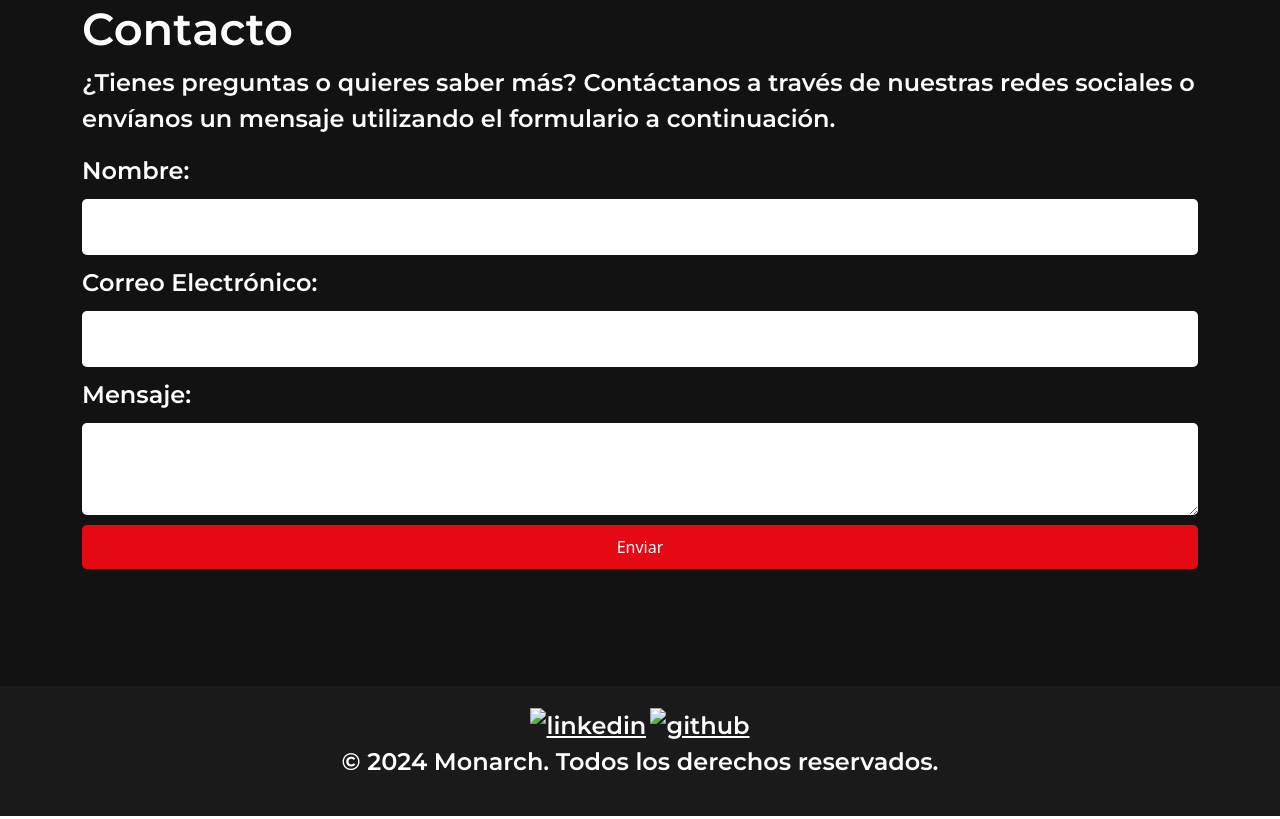
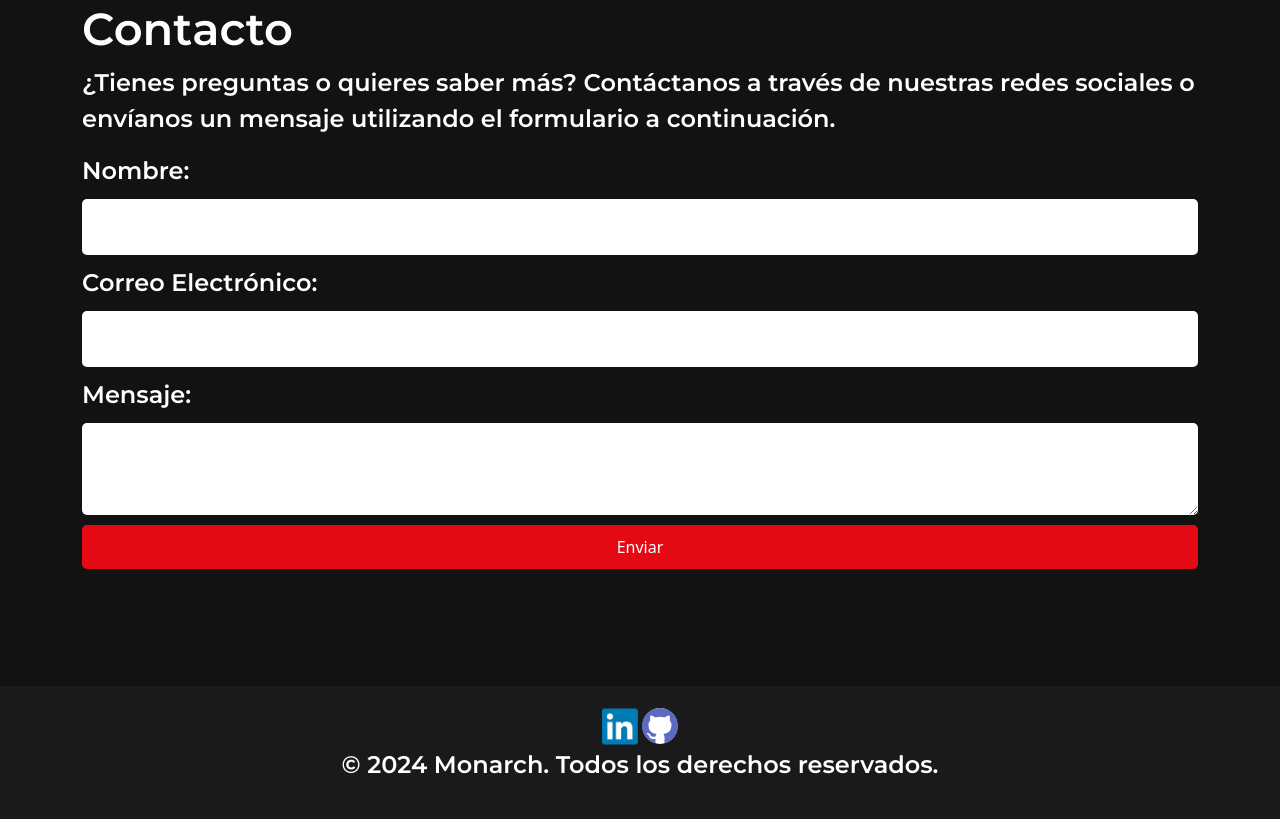
Before and after one commit to fercho779/Proyecto_Monsterverse, a website: page pages/contacto.html in a window 1280 px wide. Shown: the part 297-1116 px from the top of the page. Drawn offline with Linux system fonts and the light colour scheme.

Commit message:
arreglo de footer

```diff
--- a/pages/contacto.html
+++ b/pages/contacto.html
@@ -56,8 +56,8 @@
         <footer>
             <section class="footer-container">
                 <div>
-                    <a href="www.linkedin.com/in/fernando-zambrano-609548238"><img src="./assest/img/iconoLinkdin.png" class="img-fluid" alt="linkedin"></a>
-                    <a href="https://github.com/fercho779/Proyecto_Monsterverse"><img src="./assest/img/github-icon-2.svg" class="img-fluid" alt="github"></a>
+                    <a href="www.linkedin.com/in/fernando-zambrano-609548238"><img src="../assest/img/iconoLinkdin.png" class="img-fluid" alt="linkedin"></a>
+                    <a href="https://github.com/fercho779/Proyecto_Monsterverse"><img src="../assest/img/github-icon-2.svg" class="img-fluid" alt="github"></a>
                 </div>
                 <p>&copy; 2024 Monarch. Todos los derechos reservados.</p>
             </section>
```
Also changed, not shown: pages/monsters.html (+2 -2 lines), pages/sobre_monarch.html (+2 -2 lines).
